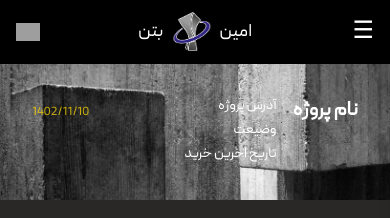
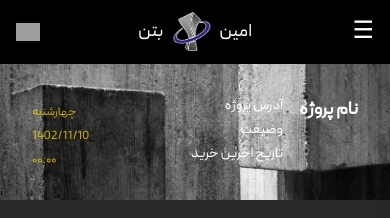
Before and after one commit to elham-qolizade/amin-beton, a React (Vite) app: page /OrdersPage in a window 390 px wide. Shown: the top 218 px of the page. Built offline with nearby package versions, Linux system fonts and the light colour scheme; grey boxes are pictures that could not be loaded; the HTML template or start-up script is replaced by a standard one.

Commit message:
edit responsive

```diff
--- a/src/ui/projectHeading.jsx
+++ b/src/ui/projectHeading.jsx
@@ -2,19 +2,30 @@ import React from "react";
 import background from "../assets/images/833eb3f1ed14ecb9a6dfb717f9e3f826.jpg";
 
 const ProjectHeading = ({ title, date, subtitles, className = "" }) => {
+  const formattedDate = date ? new Date(date) : null;
+
+  const dayName = formattedDate
+    ? formattedDate.toLocaleDateString("fa-IR", { weekday: "long" }) // نام روز (شنبه، یکشنبه و ...)
+    : "";
+
+  const time = formattedDate
+    ? formattedDate.toLocaleTimeString("fa-IR", {
+        hour: "2-digit",
+        minute: "2-digit",
+      }) // نمایش ساعت و دقیقه
+    : "";
+
   return (
     <div
-      className={` flex items-center justify-between p-8 text-center text-white bg-center bg-no-repeat bg-cover ${className}`}
+      className={`flex items-center justify-between p-8 text-center text-white bg-center bg-no-repeat bg-cover ${className}`}
       style={{
         backgroundImage: `url(${background})`,
       }}
     >
-      <div className="container flex justify-between ">
+      <div className="container flex justify-between">
         <div className="flex flex-row items-start w-full gap-4">
-          <h1 className="text-xl font-bold text-center m md:text-3xl ">
-            {title}
-          </h1>
-          <div className="flex flex-col text-sm text-right md:text-lg">
+          <h1 className="text-lg font-bold text-center ">{title}</h1>
+          <div className="flex flex-col text-sm text-right">
             {subtitles &&
               subtitles.map((subtitle, index) => (
                 <p key={index} className="mb-1 md:mb-2">
@@ -25,9 +36,11 @@ const ProjectHeading = ({ title, date, subtitles, className = "" }) => {
         </div>
 
         {date && (
-          <p className="mt-2 text-xs opacity-75 md:text-sm text-School-Bus">
-            {date}
-          </p>
+          <div className="flex flex-col gap-2 items-end mt-2 text-xs opacity-75 md:text-sm text-School-Bus">
+            <p>{dayName}</p> {/* نام روز */}
+            <p>{date}</p> {/* تاریخ اصلی */}
+            <p>{time}</p> {/* ساعت */}
+          </div>
         )}
       </div>
     </div>
--- a/src/user-panel/AddProjectForm.jsx
+++ b/src/user-panel/AddProjectForm.jsx
@@ -163,7 +163,7 @@ const ProjectForm = () => {
             <ButtonProject
               type="submit"
               onClick={() => navigate("/OrdersPage ")}
-              className="py-2 font-semibold bg-yellow-500 rounded w-44 md:w-64 hover:bg-yellow-600"
+              className="py-2 font-semibold bg-yellow-500 rounded w-48 md:w-64 hover:bg-yellow-600"
             >
               افزودن پروژه
             </ButtonProject>
```
